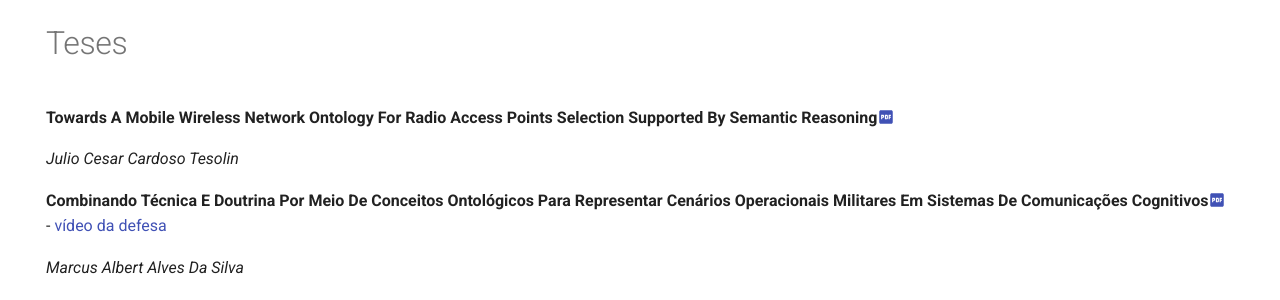
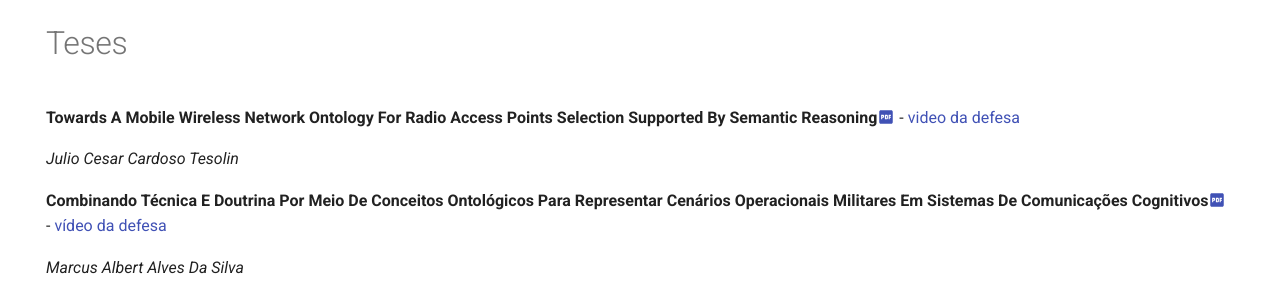
Before and after one commit to comp-ime-eb-br/S2C2-IME, an MkDocs documentation site: the page built from docs/publi.md, in a window 1280 px wide and 900 px high. Shown: the part 123-423 px from the top of the window. Built offline with MkDocs 1.6.1 and Material for MkDocs 9.7.7, drawn with Linux system fonts in a browser that asks for light colours; comment, search, counter and statistics services are not loaded.

Commit message:
Update publi.md

```diff
--- a/docs/publi.md
+++ b/docs/publi.md
@@ -6,7 +6,7 @@ hide:
 
 # Teses
 
-**Towards A Mobile Wireless Network Ontology For Radio Access Points Selection Supported By Semantic Reasoning**[:material-file-pdf-box:{ title="file"}](https://github.com/comp-ime-eb-br/S2C2-IME/blob/main/publi/20240704_Tese_JTesolin.pdf?raw=true){:download="202407_Tese_JTesolin"}
+**Towards A Mobile Wireless Network Ontology For Radio Access Points Selection Supported By Semantic Reasoning**[:material-file-pdf-box:{ title="file"}](https://github.com/comp-ime-eb-br/S2C2-IME/blob/main/publi/20240704_Tese_JTesolin.pdf?raw=true){:download="202407_Tese_JTesolin"} - [video da defesa](https://drive.google.com/file/d/1dc5EVnnrR85FlBDrJevqlTtTfwr_Tsff/view?usp=sharing)
 
 *Julio Cesar Cardoso Tesolin*
 
```
